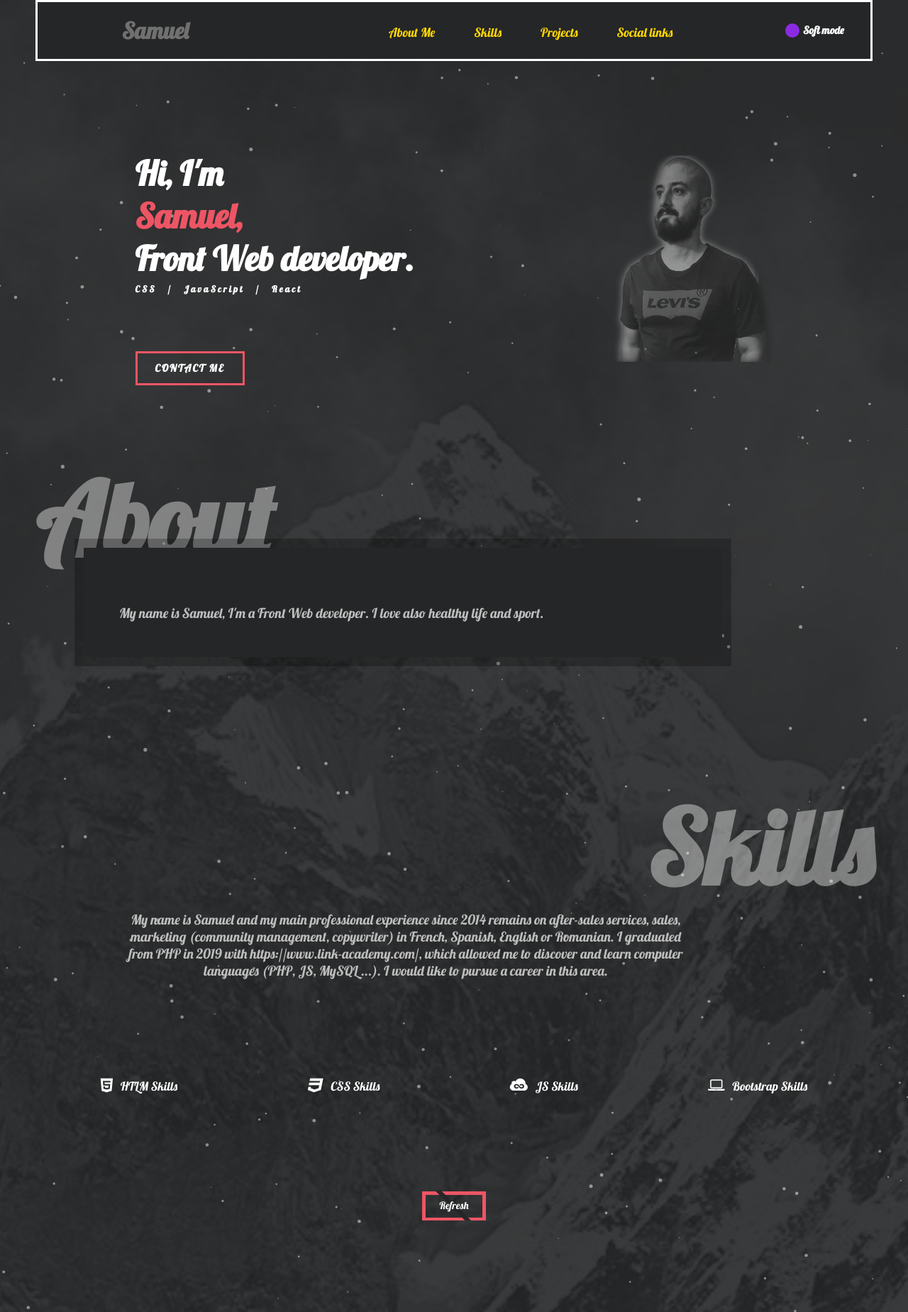
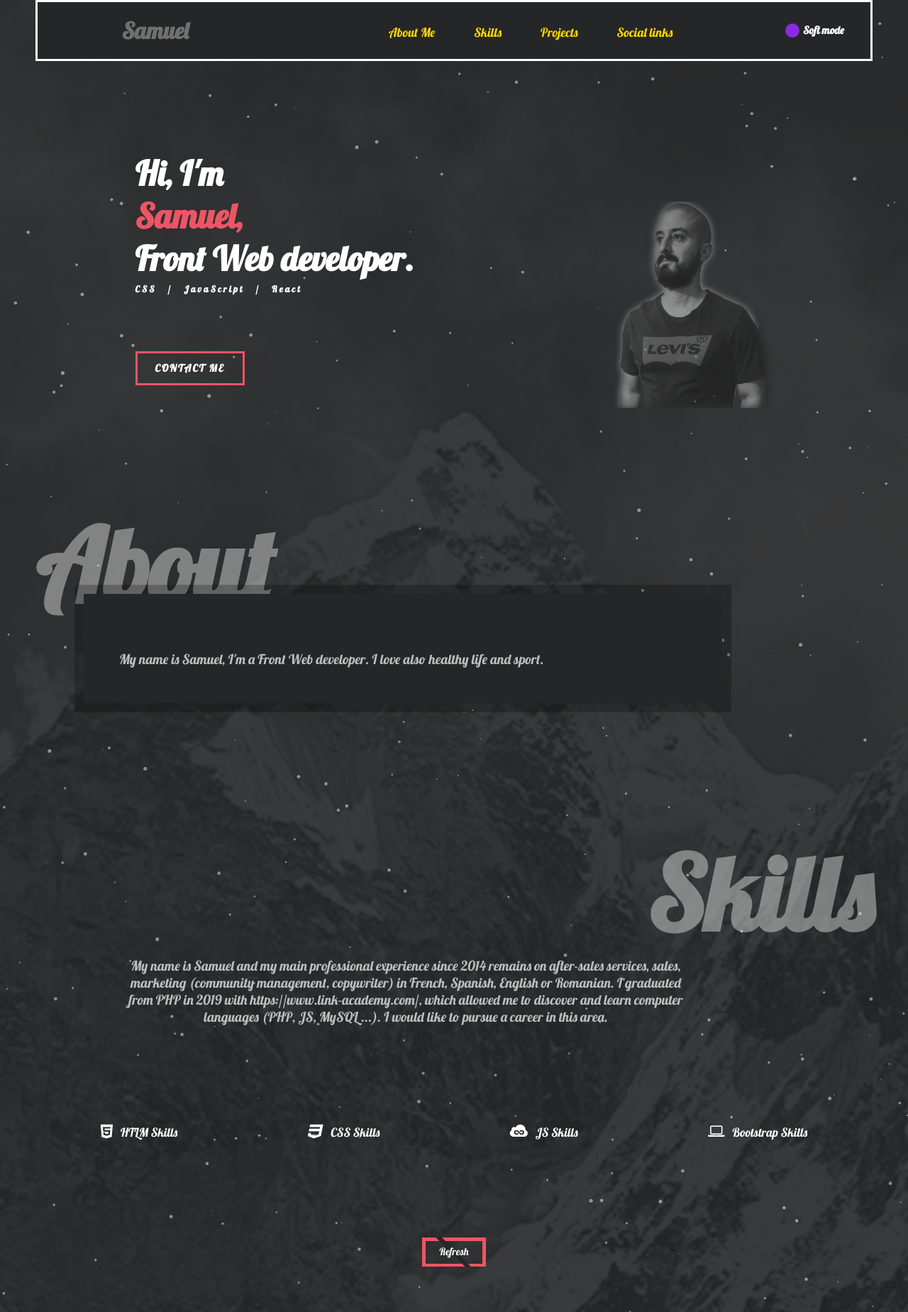
Before and after one commit to Classiclegend98/Portfolio, a PHP site: page / in a window 1280 px wide. Shown: the top 1849 px of the page at 71% size. Run offline with PHP 8.4, Linux system fonts and the light colour scheme; some libraries are stand-ins or nearby versions.

Commit message:
profil picture

```diff
--- a/css/style.css
+++ b/css/style.css
@@ -275,7 +275,7 @@ span.name {
   height: auto;
   border: none;
   opacity: 0.5;
-  margin-top: 5px;
+  margin-top: 70px;
 }
 
 .about h1 {
```
